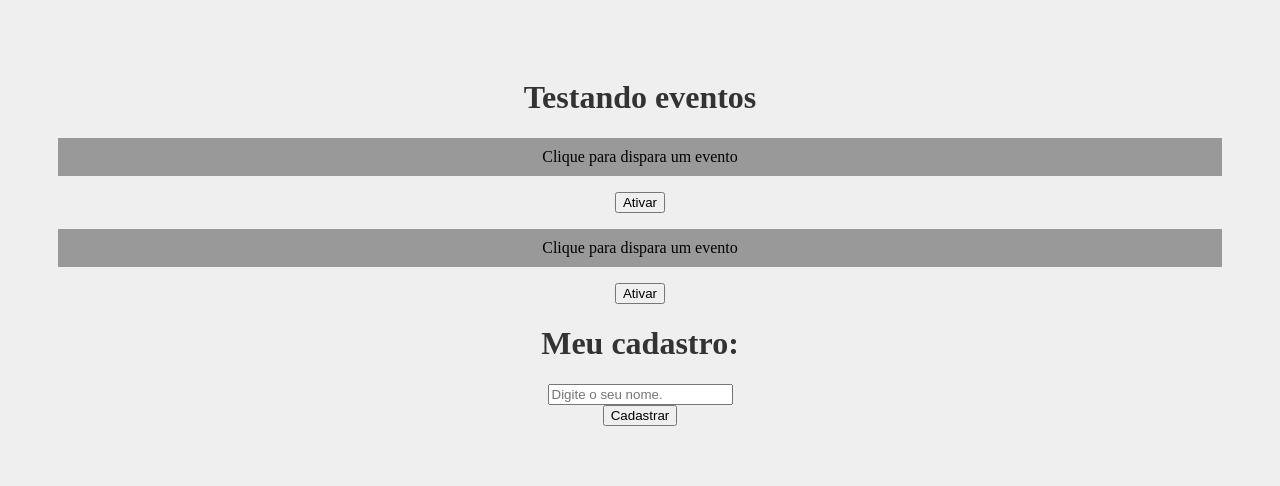
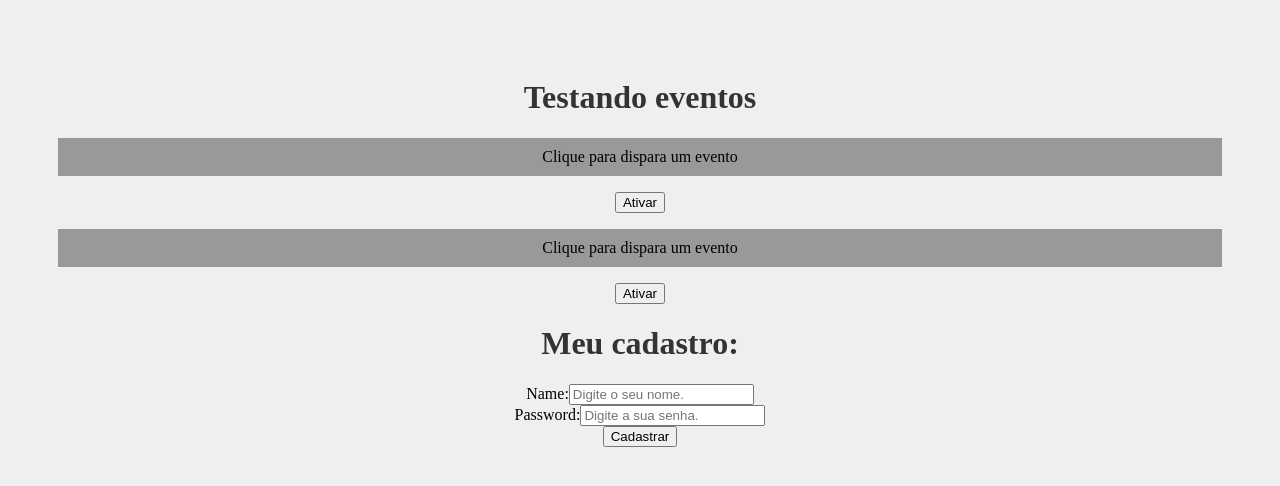
Before and after one commit to Musta-eideh/LearningReact, a React (Create React App) app: page / in a window 1280 px wide. Shown: the top 486 px of the page. Built offline with nearby package versions, Linux system fonts and the light colour scheme.

Commit message:
Trabalhando no forms com hook e useState

```diff
--- a/src/components/Form.js
+++ b/src/components/Form.js
@@ -1,17 +1,36 @@
+import { useState } from "react";
+
 function Form() {
 
     function cadastrarUsuario(e) {
         e.preventDefault()
-        console.log("Cadastrou o Usuário")
+        console.log(`O usuário ${name} foi cadastrado com a senha: ${password}`)
     }
 
+    const[name, setName] = useState();
+    const[password, setPassword] = useState();
 
     return(
         <div>
             <h1>Meu cadastro:</h1>
             <form onSubmit={cadastrarUsuario}>
                 <div>
-                    <input type="text" placeholder="Digite o seu nome." />
+                    <label htmlFor="name">Name:</label>
+                    <input type="text"
+                    id="name"
+                    name="name"
+                    placeholder="Digite o seu nome."
+                    onChange={(e) => setName(e.target.value)}
+                    />
+                </div>
+                <div>
+                    <label htmlFor="password">Password:</label>
+                    <input type="password"
+                    id="password"
+                    name="password"
+                    placeholder="Digite a sua senha."
+                    onChange={(e) => setPassword(e.target.value)}
+                    />
                 </div>
                 <div>
                     <input type="submit" value={"Cadastrar"} />
```
